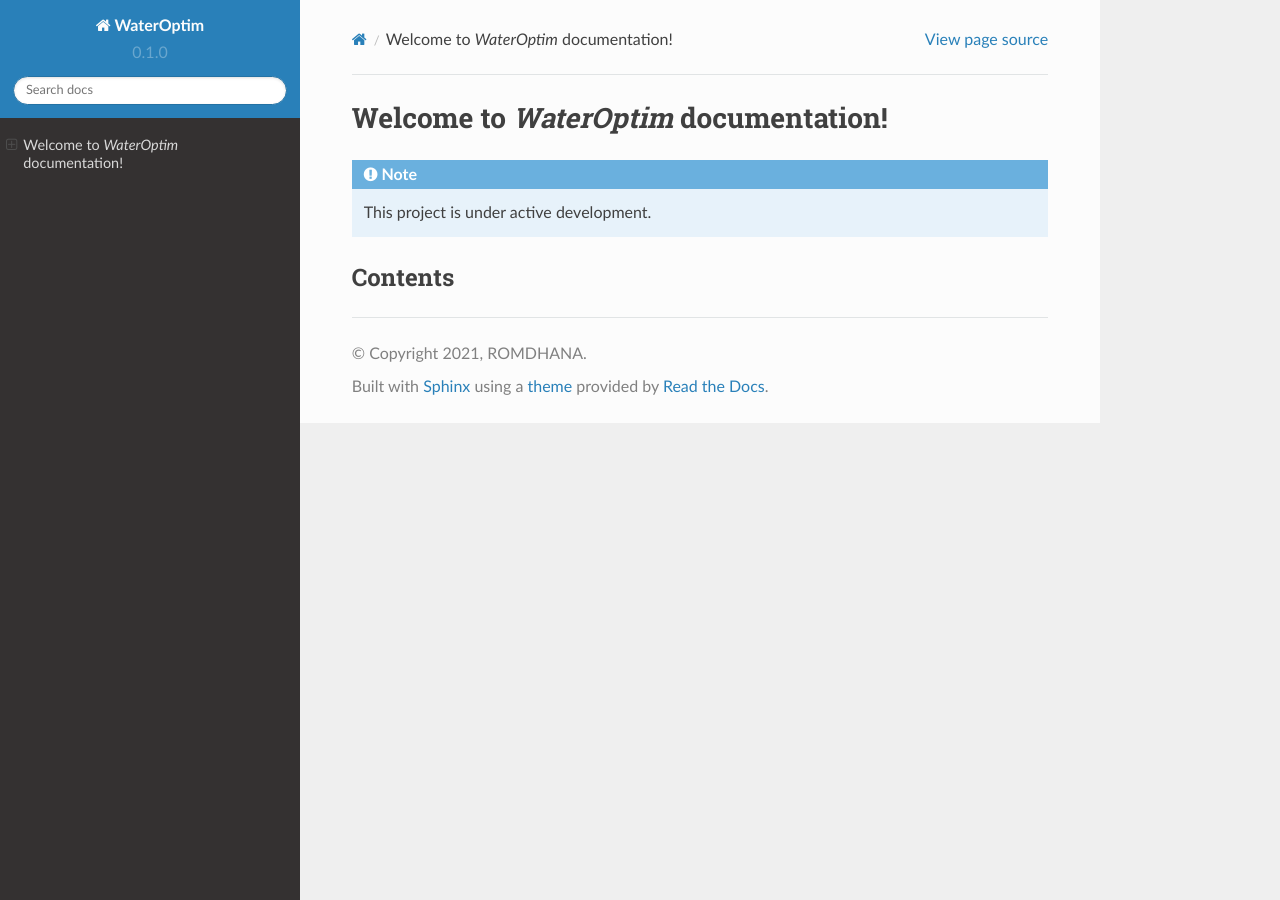
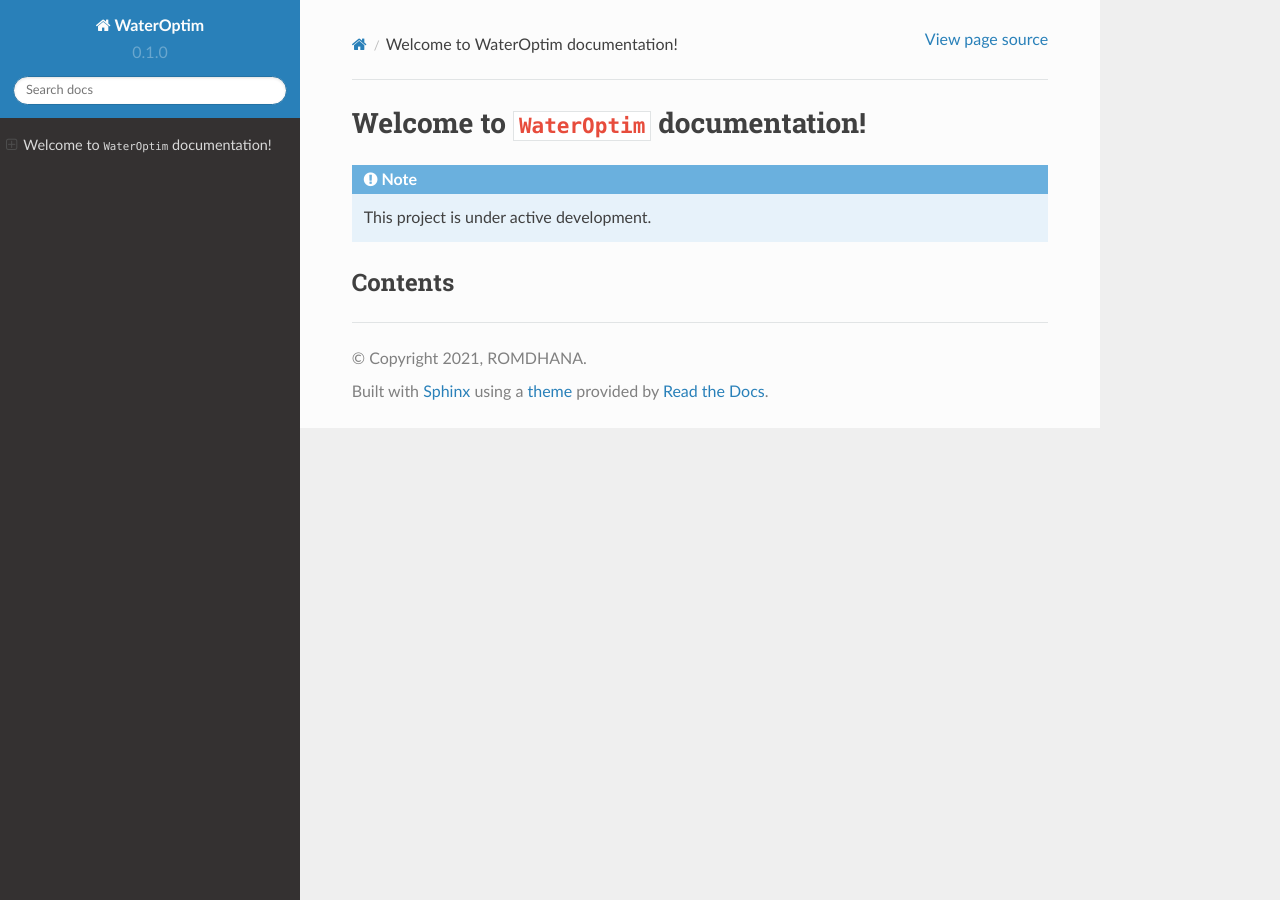
Before and after one commit to ROMDHANA/WaterOptim, a Sphinx documentation site: the page built from docs/source/index.rst, in a window 1280 px wide. Built offline with Sphinx 7.4.7 and the Read the Docs theme 2.0.0, drawn with Linux system fonts in a browser that asks for light colours; pages that are not in the unit, such as notebooks, are missing from menus.

```diff
--- a/docs/source/index.rst
+++ b/docs/source/index.rst
@@ -1,4 +1,4 @@
-Welcome to `WaterOptim` documentation!
+Welcome to ``WaterOptim`` documentation!
 ===================================
 
 .. note::
```
